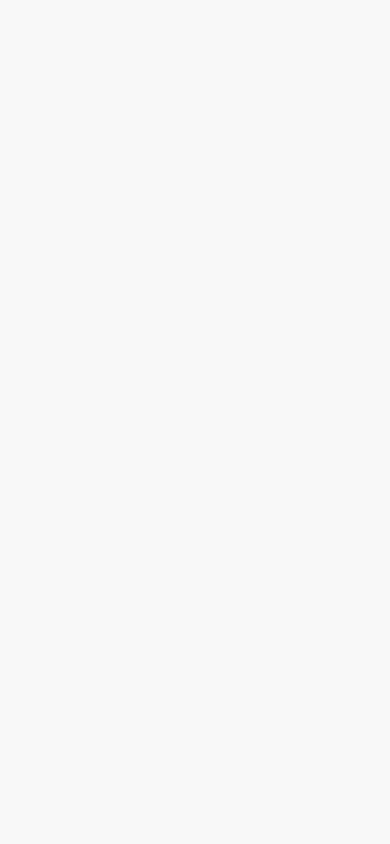
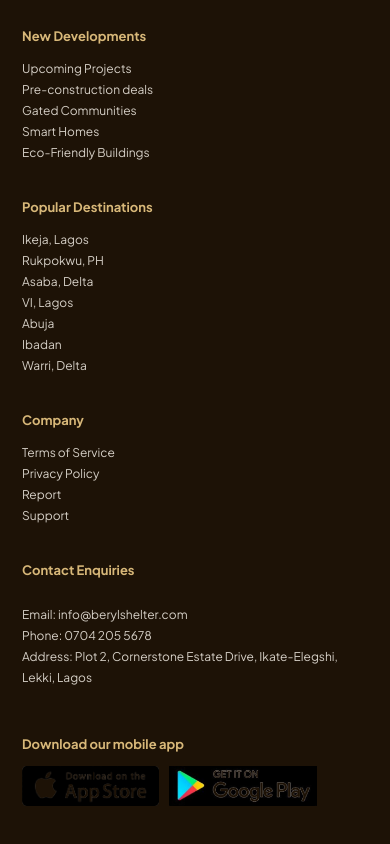
Before and after one commit to Beryl-Shelters/beryl-prestige-living, a Next.js app in the folder apps/web/: page / in a window 390 px wide. Shown: the part 6630-7474 px from the top of the page. Before the commit the page ends 6154 px from the top, so only its background shows below. Built offline with nearby package versions, Linux system fonts and the light colour scheme; no server answers.

Commit message:
fixed the footer

```diff
--- a/apps/web/app/careers/careers.css
+++ b/apps/web/app/careers/careers.css
@@ -2,4 +2,4 @@
 .career-application input,.career-application select,.career-application textarea,.career-application .resume-control,.career-application form>button{border-radius:var(--form-control-radius)}
 .career-application .career-fields input,.career-application .career-fields select,.career-application textarea{background:#fff;border:1px solid #dce0e7}
 @media(max-width:1100px){.careers-hero h1{font-size:48px}.career-application-inner{gap:40px}.career-application h2{font-size:40px}}
-@media(max-width:700px){.careers-hero{min-height:0}.careers-hero-inner{display:flex;flex-direction:column;padding:75px 16px 60px;text-align:center}.careers-hero h1{font-size:38px;margin:18px 0 24px}.careers-hero p{font-size:16px}.careers-hero img{max-width:520px}.career-application{background:#fff;padding:75px 16px 65px}.career-application-inner{display:flex;flex-direction:column;gap:48px}.career-application header{text-align:center}.career-application h2{font-size:36px}.career-application header p{font-size:16px}.career-fields{grid-template-columns:1fr}.career-application label{font-size:15px}.career-application input,.career-application select,.career-application textarea{font-size:16px}.careers-page .site-footer{display:none}}
+@media(max-width:700px){.careers-hero{min-height:0}.careers-hero-inner{display:flex;flex-direction:column;padding:75px 16px 60px;text-align:center}.careers-hero h1{font-size:38px;margin:18px 0 24px}.careers-hero p{font-size:16px}.careers-hero img{max-width:520px}.career-application{background:#fff;padding:75px 16px 65px}.career-application-inner{display:flex;flex-direction:column;gap:48px}.career-application header{text-align:center}.career-application h2{font-size:36px}.career-application header p{font-size:16px}.career-fields{grid-template-columns:1fr}.career-application label{font-size:15px}.career-application input,.career-application select,.career-application textarea{font-size:16px}}
--- a/apps/web/app/landing.css
+++ b/apps/web/app/landing.css
@@ -157,10 +157,19 @@
   .app-section { display: flex; flex-direction: column; margin: 30px 16px 0; max-height: none; padding: 32px 22px 0; }
   .app-section h2 { font-size: 28px; }
   .app-section > img { margin-top: 22px; max-height: 430px; }
-  .site-footer { display: none; }
+  .site-footer { display: block; padding: 46px 24px; }
+  .site-footer-grid { gap: 36px 28px; grid-template-columns: repeat(2, minmax(0, 1fr)); }
+  .site-footer-about, .site-footer-contact, .site-footer-app { grid-column: auto; }
+  .site-footer-about p { max-width: none; }
+  .site-footer-app { grid-column: 1 / -1; }
 }
 
 @media (max-width: 520px) {
+  .site-footer { padding: 42px 22px; }
+  .site-footer-grid { grid-template-columns: minmax(0, 1fr); }
+  .site-footer-app { grid-column: auto; }
+  .store-badges { align-items: flex-start; flex-wrap: wrap; }
+  .store-badges img { height: 40px; max-width: 100%; }
   .landing-hero { height: 900px; }
   .landing-hero-copy { left: 30px; top: 55px; }
   .landing-hero-copy h1 { font-size: 28px; }
--- a/apps/web/app/support/support.css
+++ b/apps/web/app/support/support.css
@@ -56,5 +56,4 @@
   .support-or { margin:24px auto 42px; }.support-contact-grid { display:flex; flex-direction:column; gap:38px; }.support-contact-grid p,.support-contact-grid a { font-size:15px; }
   .support-report { padding-block:120px 80px; }.support-report header { text-align:center; }.support-report h2 { font-size:34px; }.support-report header p { font-size:16px; }
   .support-report form { margin-top:55px; }.support-report-fields { grid-template-columns:1fr; }.support-report label { font-size:15px; }
-  .support-page .site-footer { display:none; }
 }
```
Also changed, not shown: apps/web/app/about/about.css (+1 -1 lines), apps/web/tests/public-analytics-ui.checks.mjs (+1 -1 lines), apps/web/tests/public-pages-ui.checks.mjs (+1 -1 lines), apps/web/tests/public-referrals-ui.checks.mjs (+1 -1 lines), apps/web/app/analytics/public-analytics.css.
